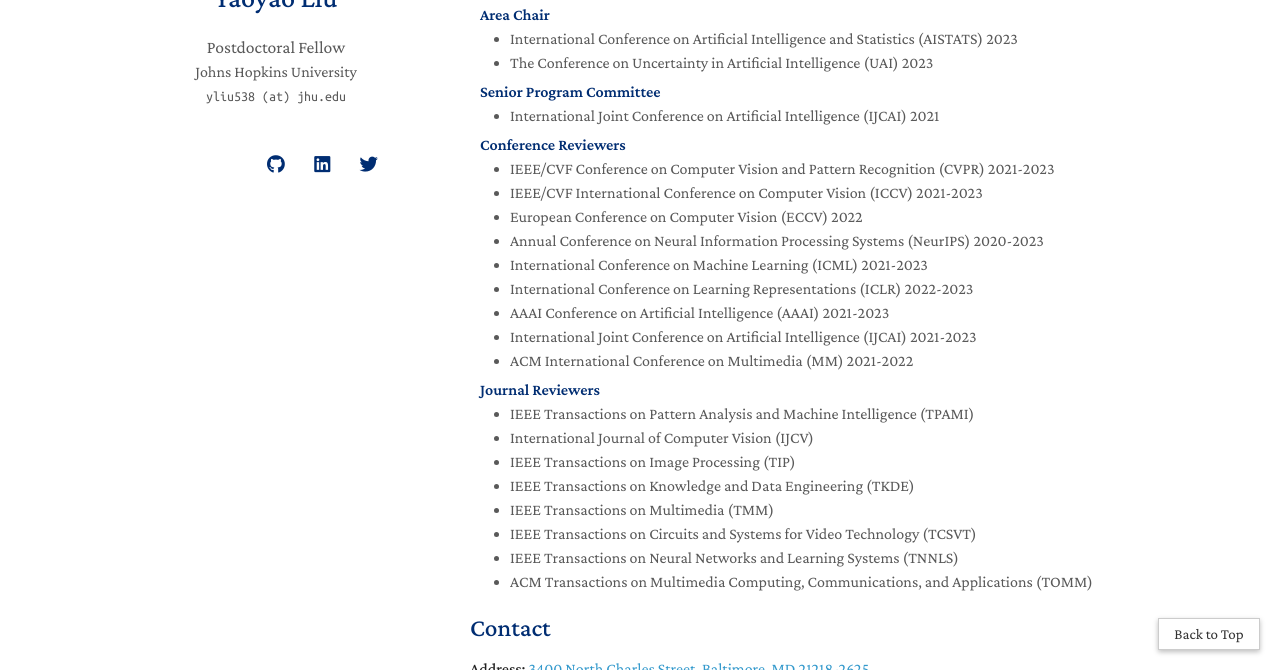
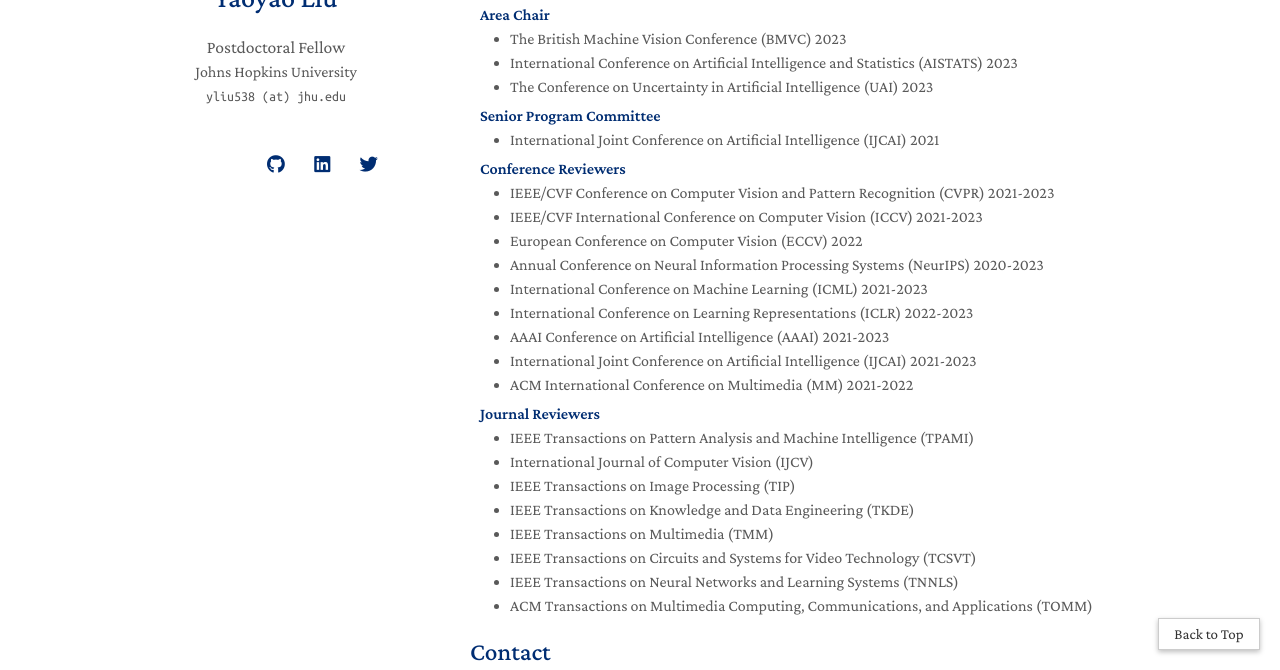
Before and after one commit to yaoyao-liu/yaoyao-liu.github.io, a Jekyll site: the page built from index.md, in a window 1280 px wide and 900 px high, scrolled down 2881 px, cut to the strip 230-900 px from the top of the window. Built offline with Jekyll 4.4.1, drawn with Linux system fonts in a browser that asks for light colours; nearby versions of some CDN libraries; comment, search, counter and statistics services are not loaded; a style sheet for code colours, icons or effects is not loaded; our own code applies the rules of GitHub Pages for plain Markdown files.

Commit message:
Update services.md

```diff
--- a/_includes/services.md
+++ b/_includes/services.md
@@ -10,6 +10,7 @@
 <h4 style="margin:0 10px 0;">Area Chair</h4>
 
 <ul style="margin:0 0 5px;">
+  <li><a href="https://bmvc2023.org/"><autocolor>The British Machine Vision Conference (BMVC) 2023</autocolor></a></li>
   <li><a href="https://aistats.org/aistats2023/"><autocolor>International Conference on Artificial Intelligence and Statistics (AISTATS) 2023</autocolor></a></li>
   <li><a href="https://www.auai.org/uai2023/"><autocolor>The Conference on Uncertainty in Artificial Intelligence (UAI) 2023</autocolor></a></li>
 </ul>
```
